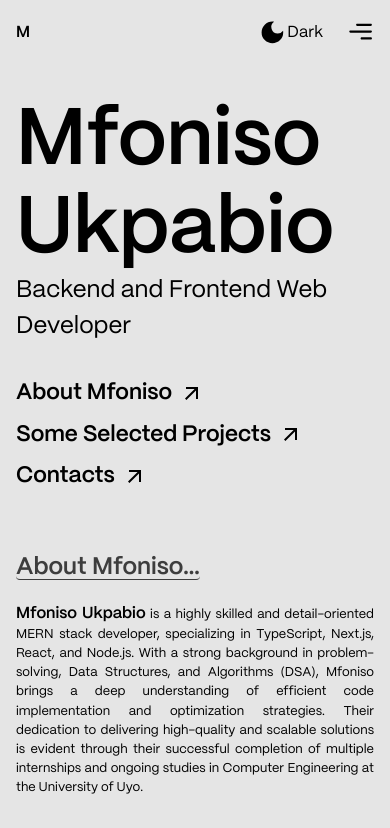
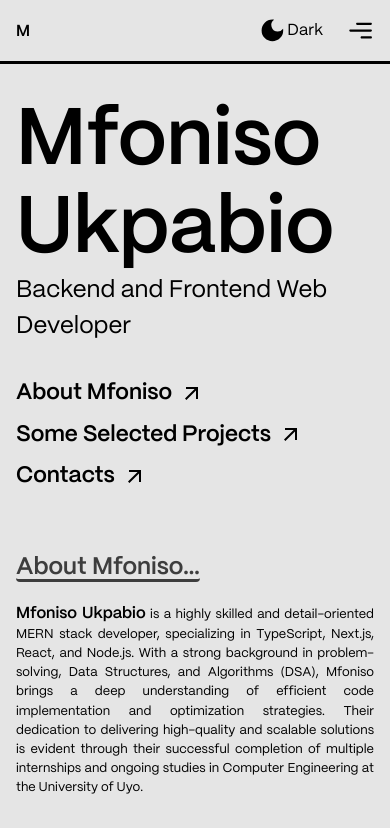
Before and after one commit to AirZED/new-portfolio, a React (Vite) app: page / in a window 390 px wide. Shown: the top 828 px of the page. Built offline with nearby package versions, Linux system fonts and the light colour scheme.

Commit message:
increase in border-size

```diff
--- a/src/styles/Nav.module.css
+++ b/src/styles/Nav.module.css
@@ -123,6 +123,7 @@
 
     .nav {
         height: auto;
+        border-bottom: .2rem solid var(--dark-bg);
     }
 
     .nav .open>* {
--- a/src/styles/Topic.module.css
+++ b/src/styles/Topic.module.css
@@ -5,7 +5,7 @@
     font-weight: 900;
     font-size: 2.4rem;
     color: var(--lessdark-bg);
-    border-bottom: .5px solid var(--lessdark-bg);
+    border-bottom: .2rem solid var(--lessdark-bg);
 }
 
 @media (max-width:800px) {
```
Also changed, not shown: src/styles/AboutMe.module.css (+4 -4 lines).
